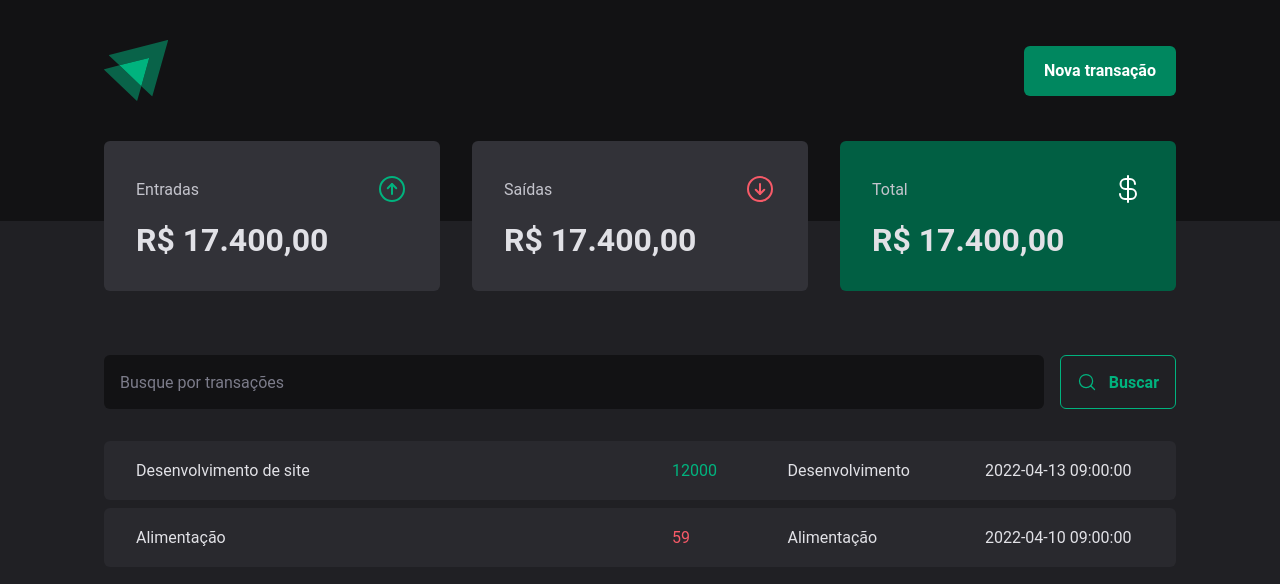
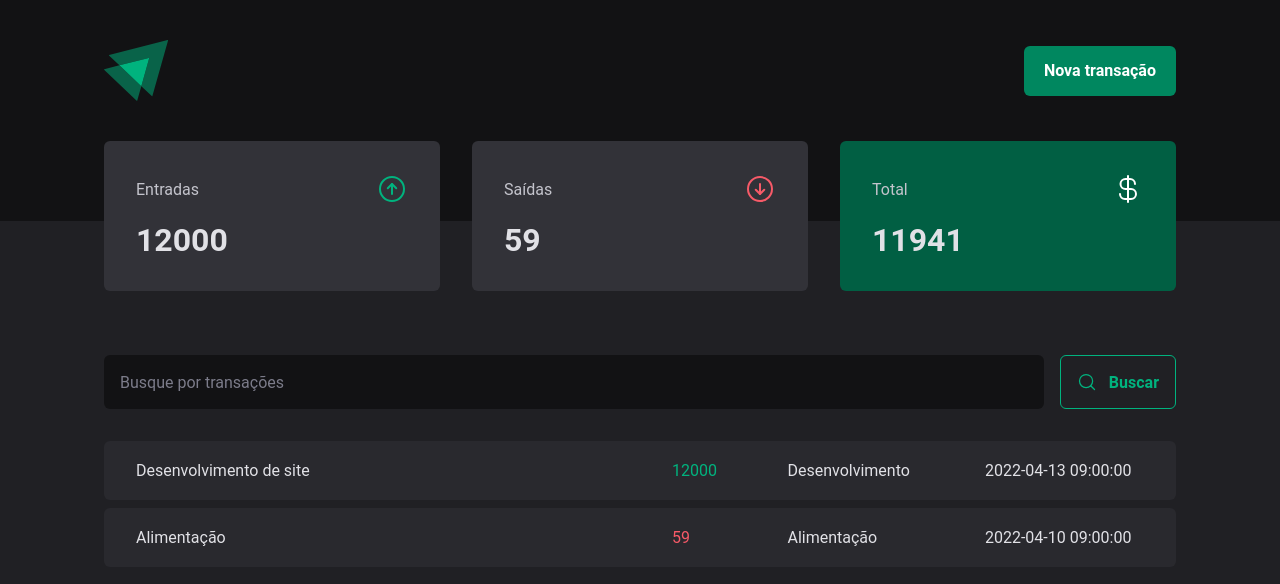
Before and after one commit to francelinom/td-money, a React app: page / in a window 1280 px wide. Shown: the top 584 px of the page. Built offline with nearby package versions, Linux system fonts and the light colour scheme; data requests are answered from the project's data file; the HTML template or start-up script is replaced by a standard one.

Commit message:
feat: calculating inputs and outputs

```diff
--- a/src/components/Summary/index.tsx
+++ b/src/components/Summary/index.tsx
@@ -1,7 +1,22 @@
 import { ArrowCircleDown, ArrowCircleUp, CurrencyDollar } from "phosphor-react";
 import { SummaryCard, SummaryContainer } from "./styles";
+import { useContext } from "react";
+import { TransactionContext } from "../../contexts/TransactionsContext";
 
 export function Summary() {
+    const { transactions } = useContext(TransactionContext)
+
+    const summary = transactions.reduce((acc, transaction) => {
+        if (transaction.type === 'income') {
+            acc.income += transaction.price
+            acc.total += transaction.price
+        } else {
+            acc.outcome += transaction.price
+            acc.total -= transaction.price
+        }
+        return acc
+    }, { income: 0, outcome: 0, total: 0 })
+
     return (
         <SummaryContainer>
             <SummaryCard>
@@ -9,21 +24,21 @@
                     <span>Entradas</span>
                     <ArrowCircleUp size={32} color="#00b37e" />
                 </header>
-                <strong>R$ 17.400,00</strong>
+                <strong>{summary.income}</strong>
             </SummaryCard>
             <SummaryCard>
                 <header>
                     <span>Saídas</span>
                     <ArrowCircleDown size={32} color="#f75a68" />
                 </header>
-                <strong>R$ 17.400,00</strong>
+                <strong>{summary.outcome}</strong>
             </SummaryCard>
             <SummaryCard variant="green">
                 <header>
                     <span>Total</span>
                     <CurrencyDollar size={32} color="#fff" />
                 </header>
-                <strong>R$ 17.400,00</strong>
+                <strong>{summary.total}</strong>
             </SummaryCard>
         </SummaryContainer>
     );
```
